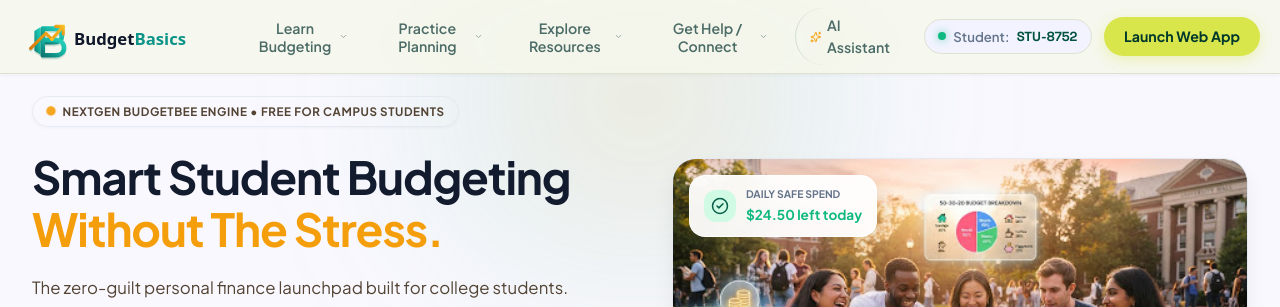
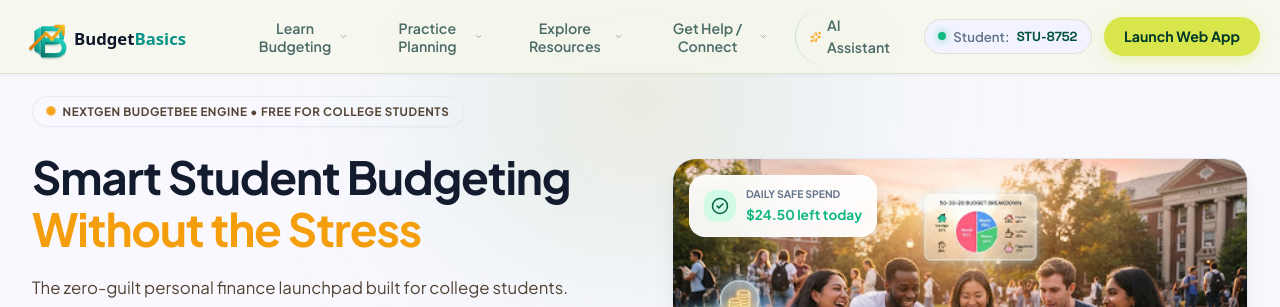
Before and after one commit to The-prime-chill1/budget-basics, a React (Vite) app: page / in a window 1280 px wide. Shown: the top 307 px of the page. Built offline with nearby package versions, Linux system fonts and the light colour scheme.

Commit message:
fix(copy): polish headline english and hero badge

```diff
--- a/src/pages/Landing.jsx
+++ b/src/pages/Landing.jsx
@@ -436,7 +436,7 @@ export default function Landing() {
         <div className="hero-micro-badge-wrap">
           <div className="hero-micro-badge">
             <span className="hero-pulse-dot"></span>
-            <span className="hero-badge-text">NextGen BudgetBee Engine &bull; Free for Campus Students</span>
+            <span className="hero-badge-text">NextGen BudgetBee Engine &bull; Free for College Students</span>
           </div>
         </div>
 
@@ -445,7 +445,7 @@ export default function Landing() {
           <div className="hero-copy-col">
             <h1 className="hero-title">
               Smart Student Budgeting <br className="hidden sm:inline" />
-              <span className="text-gold">Without The Stress.</span>
+              <span className="text-gold">Without the Stress</span>
             </h1>
 
             <p className="hero-lead-text">
```
